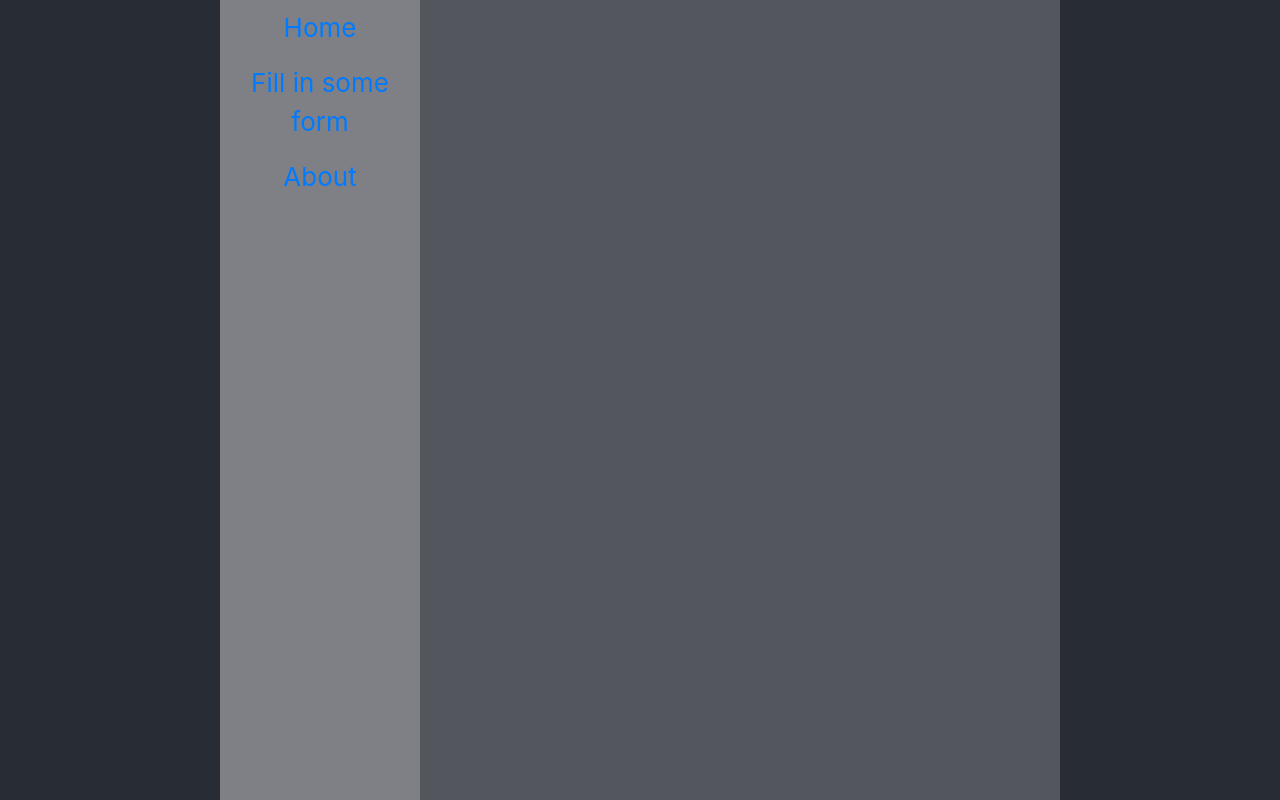
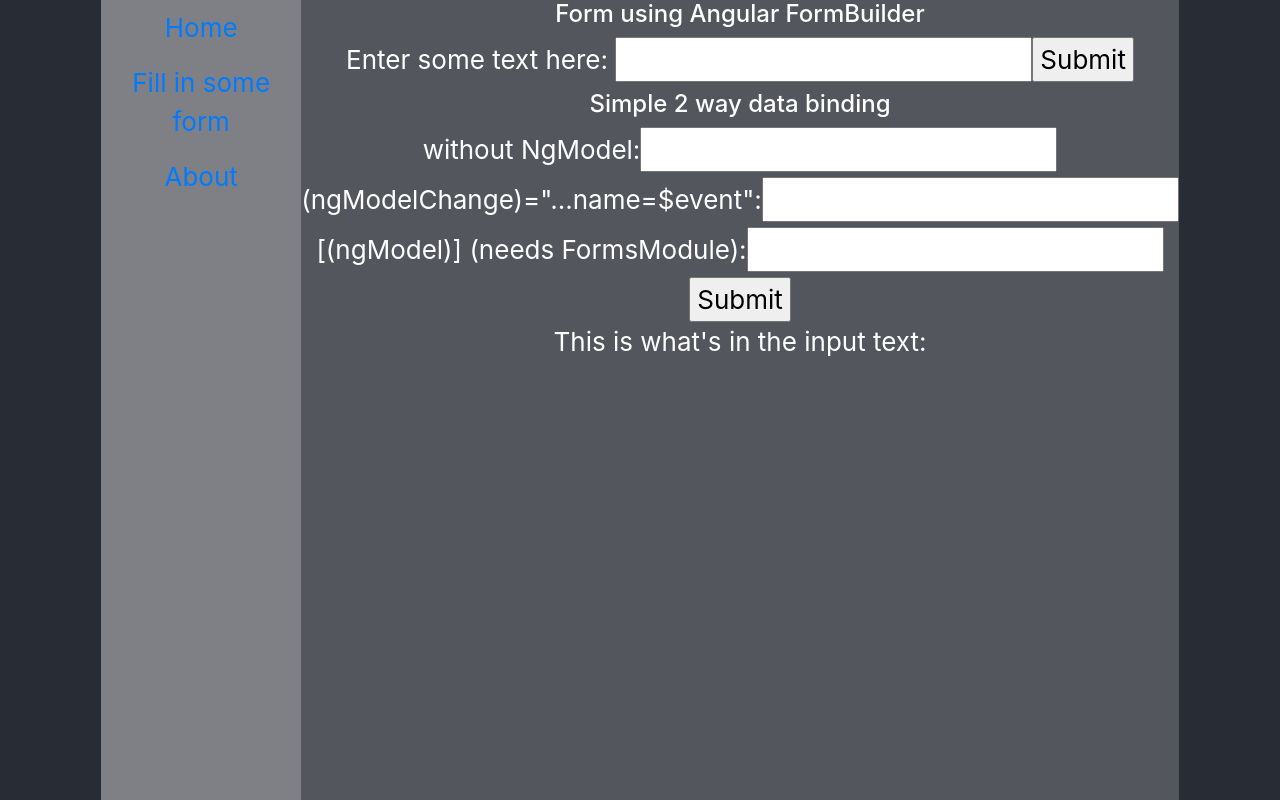
Before and after one commit to altoinu/base_nodejs_pm2_angular_reactjs, an Angular app in the folder my-angular-app/: page /form in a window 1280 px wide. Before the commit this address led to /. Built offline with nearby package versions, Linux system fonts and the light colour scheme.

Commit message:
angular form example

```diff
--- a/my-angular-app/src/app/app-routing.module.ts
+++ b/my-angular-app/src/app/app-routing.module.ts
@@ -1,6 +1,7 @@
 import { NgModule } from '@angular/core';
 import { Routes, RouterModule } from '@angular/router';
 import { RandomCoolComponent } from './components/random-cool/random-cool.component';
+import { ReallyAwesomeFormComponent } from './components/really-awesome-form/really-awesome-form.component';
 import { AboutComponent } from './components/about/about.component';
 import blah from './models/blah.model';
 
@@ -29,6 +30,10 @@ const routes: Routes = [
         }
     },
     {
+        path: 'form',
+        component: ReallyAwesomeFormComponent
+    },
+    {
         path: 'about/:superduperparam',
         component: AboutComponent,
         data: {
--- a/my-angular-app/src/app/app.module.ts
+++ b/my-angular-app/src/app/app.module.ts
@@ -1,10 +1,12 @@
 import { BrowserModule } from '@angular/platform-browser';
 import { NgModule } from '@angular/core';
+import { ReactiveFormsModule, FormsModule } from '@angular/forms';
 
 import { AppRoutingModule } from './app-routing.module';
 import { AppComponent } from './app.component';
 import { RandomCoolComponent } from './components/random-cool/random-cool.component';
 import { SomeNeatNumberListComponent } from './components/random-cool/some-neat-number-list/some-neat-number-list.component';
+import { ReallyAwesomeFormComponent } from './components/really-awesome-form/really-awesome-form.component';
 import { AboutComponent } from './components/about/about.component';
 
 @NgModule({
@@ -12,10 +14,13 @@ import { AboutComponent } from './components/about/about.component';
         AppComponent,
         RandomCoolComponent,
         SomeNeatNumberListComponent,
+        ReallyAwesomeFormComponent,
         AboutComponent
     ],
     imports: [
         BrowserModule,
+        ReactiveFormsModule,
+        FormsModule,
         AppRoutingModule
     ],
     providers: [],
--- /dev/null
+++ b/my-angular-app/src/app/components/really-awesome-form/really-awesome-form.component.html
@@ -0,0 +1,22 @@
+<div>
+    <form [formGroup]="awesomeForm" (ngSubmit)="onFormSubmit(awesomeForm.value)">
+        <h4>Form using Angular FormBuilder</h4>
+        <label>
+            Enter some text here:
+            <input type="text" id="textString" formControlName="textString" />
+        </label>
+        <input type="submit" value="Submit" />
+    </form>
+    <form (ngSubmit)="onFormSubmit(textValue)">
+        <h4>Simple 2 way data binding</h4>
+        <!-- https://angular.io/guide/template-syntax#ngModel -->
+        <label for="without">without NgModel:</label>
+        <input id="without" name="exWithout" [value]="textValue" (input)="textValue = $event.target.value"><br />
+        <label for="example-change">(ngModelChange)="...name=$event":</label>
+        <input id="example-change" name="exChange" [ngModel]="textValue" (ngModelChange)="textValue = $event"><br />
+        <label for="example-ngModel">[(ngModel)] (needs FormsModule):</label>
+        <input id="example-ngModel" name="exNgModel" type="text" [(ngModel)]="textValue" /><br />
+        <input type="submit" value="Submit" />
+        <p>This is what's in the input text: {{textValue}}</p>
+    </form>
+</div>
--- /dev/null
+++ b/my-angular-app/src/app/components/really-awesome-form/really-awesome-form.component.ts
@@ -0,0 +1,41 @@
+import {
+  Component,
+  OnInit,
+  AfterContentInit
+} from '@angular/core';
+import { FormBuilder } from '@angular/forms';
+
+@Component({
+  selector: 'app-really-awesome-form',
+  templateUrl: './really-awesome-form.component.html',
+  styleUrls: ['./really-awesome-form.component.css']
+})
+export class ReallyAwesomeFormComponent implements OnInit, AfterContentInit {
+
+  awesomeForm;
+  textValue: string = '';
+
+  constructor(private formBuilder: FormBuilder) {
+
+    // https://angular.io/start/start-forms
+    this.awesomeForm = formBuilder.group({
+      // name to match formControlName
+      textString: ''
+    });
+
+  }
+
+  ngOnInit(): void {
+  }
+
+  ngAfterContentInit(): void {
+
+  }
+
+  onFormSubmit(data) {
+
+    console.log('onFormSubmit:', data);
+
+  }
+
+}
```
Also changed, not shown: my-angular-app/src/app/components/really-awesome-form/really-awesome-form.component.css (added), 1 other file (tests, documents, lock files or other folders).
